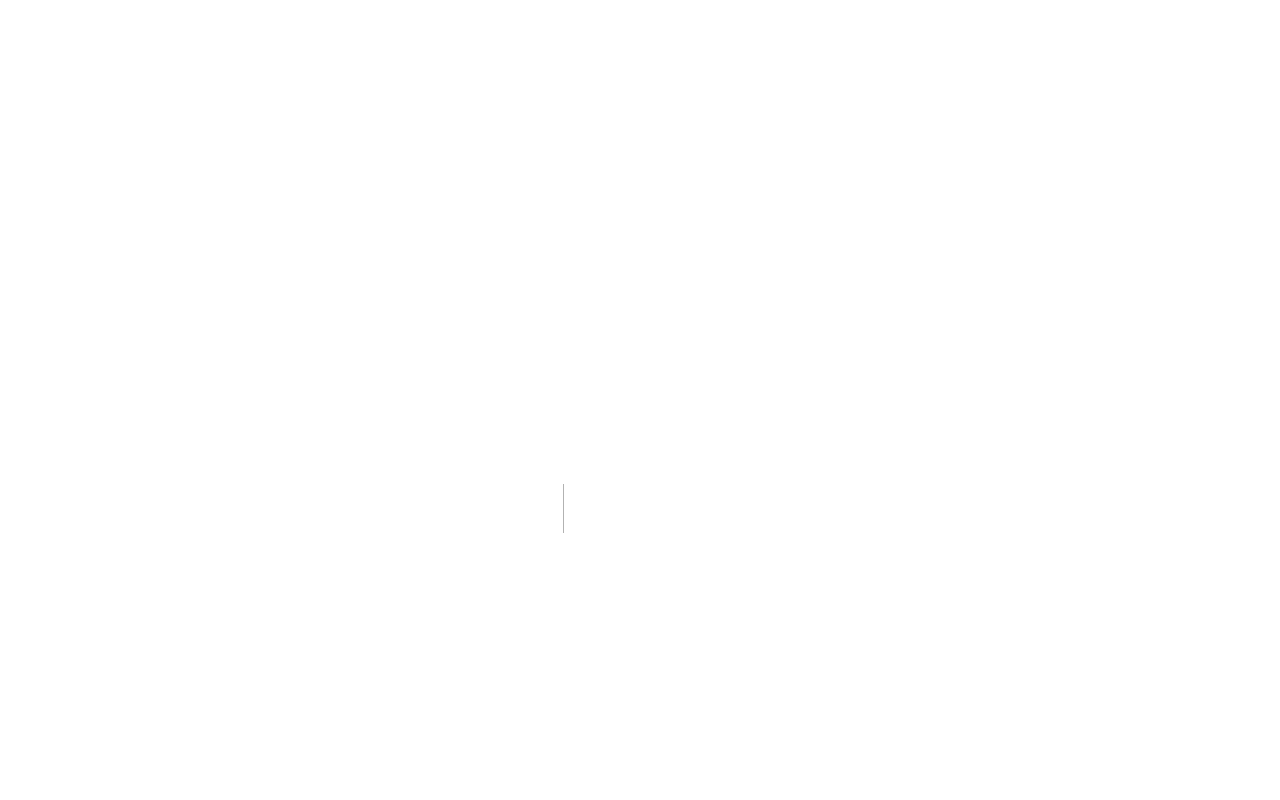
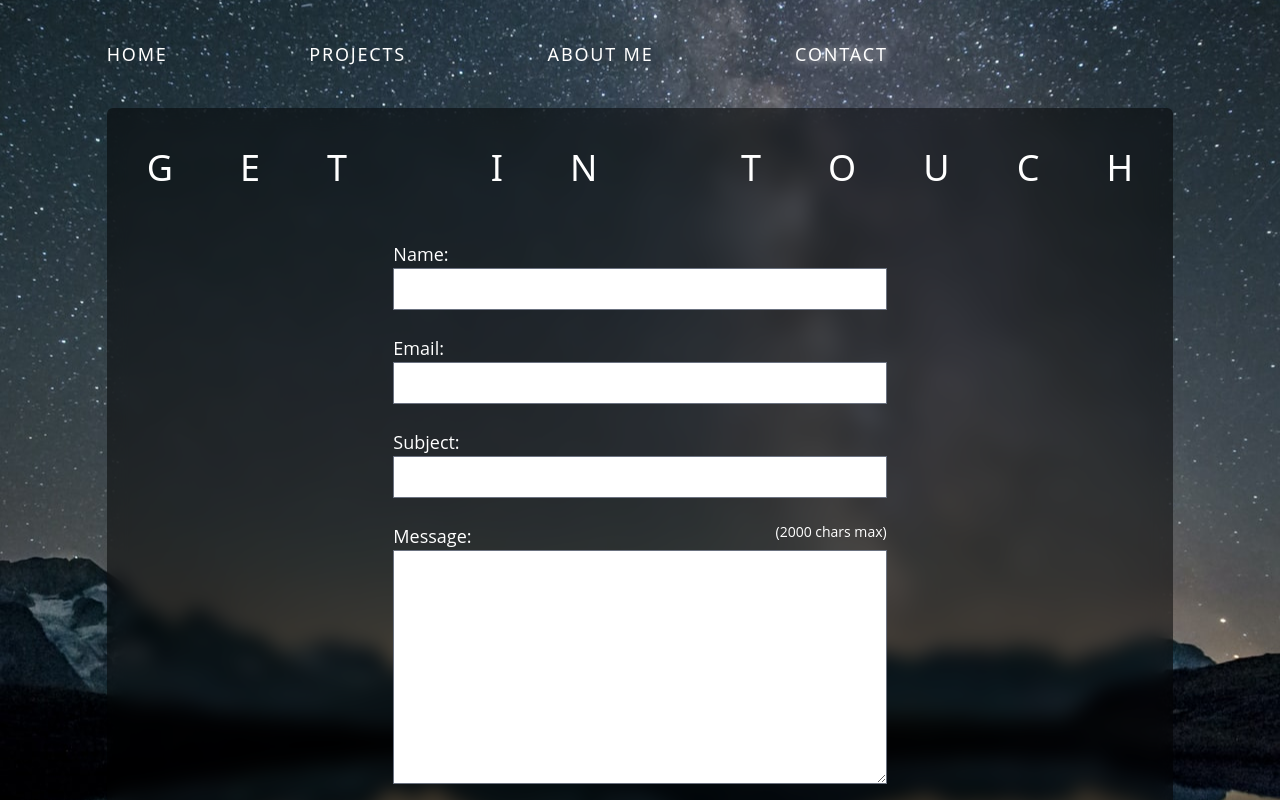
Before and after one commit to danjohnson77/portfolio-frontend, a Next.js app: page /contact in a window 1280 px wide. Before the commit this address had no page. Shown: the top 800 px of the page. Built offline with nearby package versions, Linux system fonts and the light colour scheme.

Commit message:
added contact form

```diff
--- /dev/null
+++ b/components/ContactForm.js
@@ -0,0 +1,123 @@
+import { useState } from "react";
+import Loading from "./Loading";
+import Link from "next/link";
+
+const ContactForm = ({ classes }) => {
+  const initForm = {
+    name: "",
+    email: "",
+    subject: "",
+    message: "",
+  };
+
+  const [formState, setFormState] = useState(initForm);
+  const [loading, setLoading] = useState(false);
+  const [submitted, setSubmitted] = useState(false);
+  const [error, setError] = useState(false);
+
+  const handleChange = (e) => {
+    setFormState({ ...formState, [e.target.name]: e.target.value });
+  };
+
+  const handleSubmit = (e) => {
+    e.preventDefault();
+    setLoading(true);
+
+    fetch("/api/contact", {
+      method: "POST",
+      headers: {
+        Accept: "application/json, text/plain, */*",
+        "Content-Type": "application/json",
+      },
+      body: JSON.stringify(formState),
+    }).then((res) => {
+      if (res.status === 200) {
+        setFormState(initForm);
+        setLoading(false);
+        setSubmitted(true);
+      } else {
+        setLoading(false);
+        setError(true);
+      }
+    });
+  };
+
+  if (loading) {
+    return <Loading />;
+  } else if (submitted) {
+    return (
+      <div className="text-2xl flex flex-col justify-center p-24 items-center">
+        <p className="mb-5">
+          Thank you for your inquiry, I will respond as soon as I am able!
+        </p>
+        <span className="underline">
+          <Link href="/">Return Home</Link>
+        </span>
+      </div>
+    );
+  } else if (error) {
+    return (
+      <div className="text-2xl flex flex-col justify-center p-24 items-center">
+        <p className="mb-10 text-center">
+          {`There was an error submitting this form, please email dfjdeveloper@gmail.com directly`}
+        </p>
+        <span className="underline">
+          <Link href="/">Return Home</Link>
+        </span>
+      </div>
+    );
+  } else {
+    return (
+      <form
+        className={`${classes} ${submitted && "opacity-0"}`}
+        onSubmit={handleSubmit}
+      >
+        <label htmlFor="name">
+          Name:
+          <input
+            type="text"
+            name="name"
+            value={formState.name}
+            onChange={handleChange}
+            maxLength="100"
+          />
+        </label>
+        <label htmlFor="email">
+          Email:
+          <input
+            type="email"
+            name="email"
+            value={formState.email}
+            onChange={handleChange}
+          />
+        </label>
+        <label htmlFor="subject">
+          Subject:
+          <input
+            type="text"
+            name="subject"
+            value={formState.subject}
+            onChange={handleChange}
+            maxLength="200"
+          />
+        </label>
+        <label htmlFor="message">
+          <div className="flex justify-between">
+            <span>Message:</span>{" "}
+            <span className="text-sm">(2000 chars max)</span>
+          </div>
+          <textarea
+            name="message"
+            rows="9"
+            value={formState.message}
+            onChange={handleChange}
+            maxLength="2000"
+          />
+        </label>
+        <input type="submit" className="btn w-full my-5" />
+      </form>
+    );
+  }
+};
+
+export default ContactForm;
--- a/components/Footer.js
+++ b/components/Footer.js
@@ -1,3 +1,5 @@
+import Link from "next/link";
+
 const Footer = () => {
   return (
     <footer className="w-full z-50 bg-black text-white text-sm pt-10 pb-2">
@@ -21,14 +23,9 @@ const Footer = () => {
           </p>
         </div>
         <div className="flex">
-          <a
-            href={`mailto:${process.env.CONTACT_EMAIL}`}
-            target="_blank"
-            rel="noopener noreferrer"
-            aria-label="Contact Me Link"
-          >
+          <Link href="/contact">
             <p className="underline">&copy; 2021 Daniel Johnson</p>
-          </a>
+          </Link>
         </div>
       </div>
     </footer>
--- a/components/Nav.js
+++ b/components/Nav.js
@@ -69,6 +69,13 @@ const Nav = () => {
           >
             <Link href="/about">ABOUT ME</Link>
           </li>
+          <li
+            className={`nav-item ${
+              router.asPath === "/contact" && "text-glow"
+            }`}
+          >
+            <Link href="/contact">CONTACT</Link>
+          </li>
           <li className="flex flex-row justify-between w-36">
             <a
               href="https://github.com/danjohnson77"
@@ -100,16 +107,6 @@ const Nav = () => {
                 <i className="fab fa-twitter"></i>
               </div>
             </a>
-            <a
-              href={`mailto:${process.env.CONTACT_EMAIL}`}
-              target="_blank"
-              rel="noopener noreferrer"
-              aria-label="Contact Me Link"
-            >
-              <div className="nav-item">
-                <i className="fas fa-envelope-open-text"></i>
-              </div>
-            </a>
           </li>
         </ul>
       </div>
--- a/package.json
+++ b/package.json
@@ -6,10 +6,12 @@
     "start": "next start"
   },
   "dependencies": {
+    "@tailwindcss/forms": "^0.3.3",
     "axios": "^0.21.1",
     "gsap": "^3.7.1",
     "markdown-it": "^12.2.0",
     "next": "latest",
+    "nodemailer": "^6.6.3",
     "react": "^17.0.2",
     "react-dom": "^17.0.2",
     "react-transition-group": "^4.4.2"
--- /dev/null
+++ b/pages/api/contact.js
@@ -0,0 +1,30 @@
+import nodemailer from "nodemailer";
+
+export default async function (req, res) {
+  const { name, email, subject, message } = req.body;
+
+  try {
+    const transporter = nodemailer.createTransport({
+      port: 465,
+      host: process.env.EMAIL_HOST,
+      auth: {
+        user: process.env.EMAIL_SENDER,
+        pass: process.env.EMAIL_PASS,
+      },
+      secure: true,
+    });
+
+    const mailData = {
+      from: email,
+      to: process.env.CONTACT_EMAIL,
+      subject: `Message from ${name}, Subject: ${subject}`,
+      text: message + " | Sent from: " + email,
+      html: `<div>${message}</div><a href=mailto:${email}?subject=Responding+to+your+inquiry>RESPOND</a>`,
+    };
+
+    await transporter.sendMail(mailData);
+    res.status(200).send({ data: "ok" });
+  } catch (err) {
+    res.status(500).error(err);
+  }
+}
--- /dev/null
+++ b/pages/contact.js
@@ -0,0 +1,26 @@
+import { useEffect } from "react";
+
+import SpacedText from "../components/SpacedText";
+import ContactForm from "../components/ContactForm";
+
+import { headerAnimation } from "../lib/animations";
+
+const contact = () => {
+  useEffect(() => {
+    headerAnimation([".contact-ani"], 0.75, "circ.out");
+  }, []);
+  return (
+    <div className="panel md:text-6xl md:w-10/12 w-full min-h-screen md:min-h-0 p-24 px-10 md:p-10">
+      <SpacedText
+        text="GET IN TOUCH"
+        classes="text-4xl pb-5 mx-auto overflow-hidden"
+        animateClass="contact-ani"
+        alternateAnimation={true}
+      />
+
+      <ContactForm classes="contact-form md:w-6/12 w-full py-5" />
+    </div>
+  );
+};
+
+export default contact;
--- a/styles/globals.css
+++ b/styles/globals.css
@@ -16,6 +16,10 @@ html {
   }
   p {
     @apply leading-loose;
+  }
+  input,
+  textarea {
+    @apply text-black font-sans;
   }
 }
 
@@ -73,4 +77,12 @@ html {
   .project-body > p {
     @apply py-5;
   }
+
+  .contact-form > label {
+    @apply text-lg flex flex-col py-3 font-subheading;
+  }
+
+  .btn {
+    @apply bg-transparent border-2 text-2xl font-subheading text-white p-3 hover:bg-white hover:text-black transition-all duration-200 cursor-pointer;
+  }
 }
--- a/tailwind.config.js
+++ b/tailwind.config.js
@@ -15,5 +15,5 @@ module.exports = {
   variants: {
     extend: {},
   },
-  plugins: [],
+  plugins: [require("@tailwindcss/forms")],
 };
```
Also changed, not shown: 1 other file (tests, documents, lock files or other folders).
